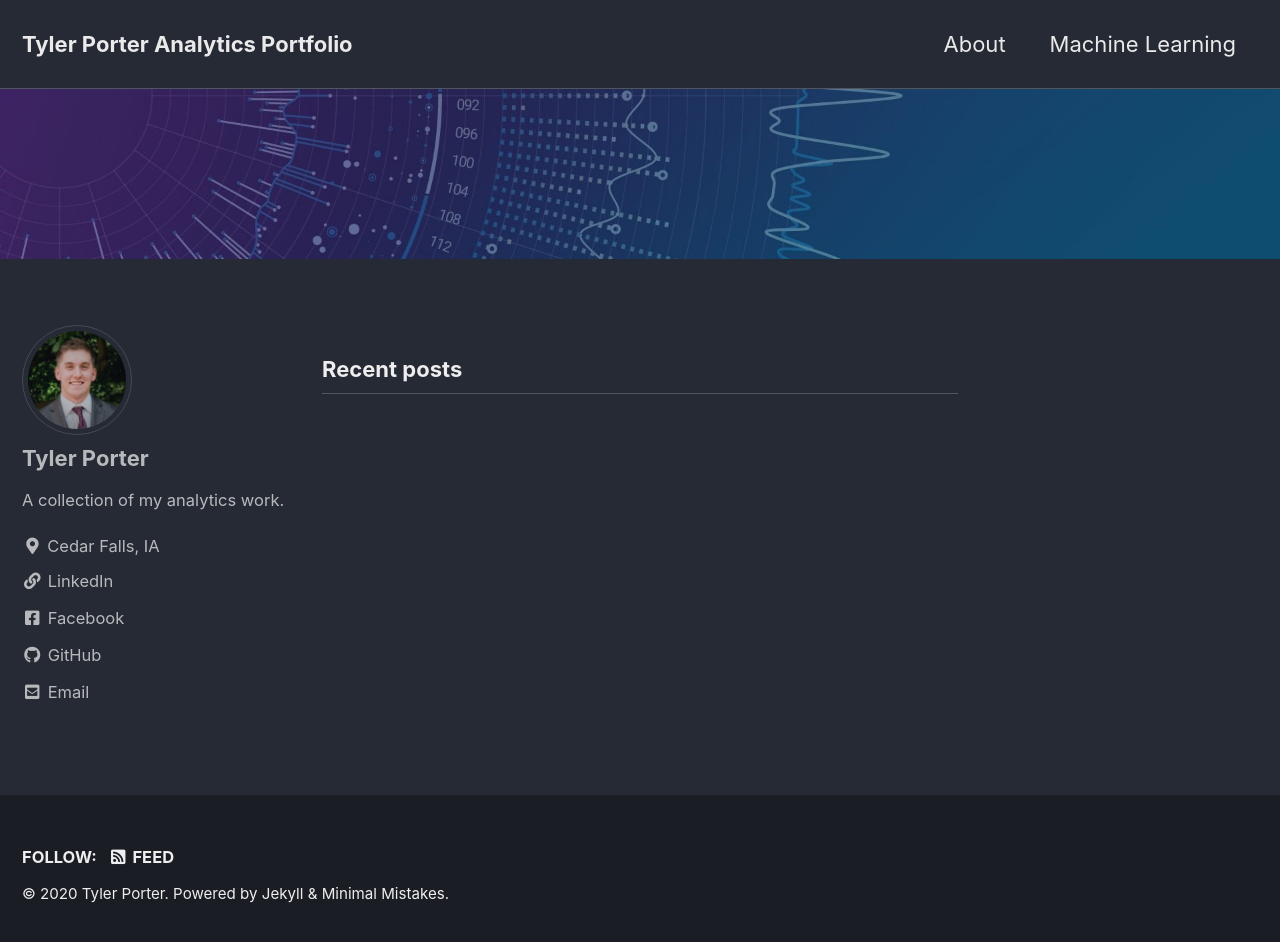
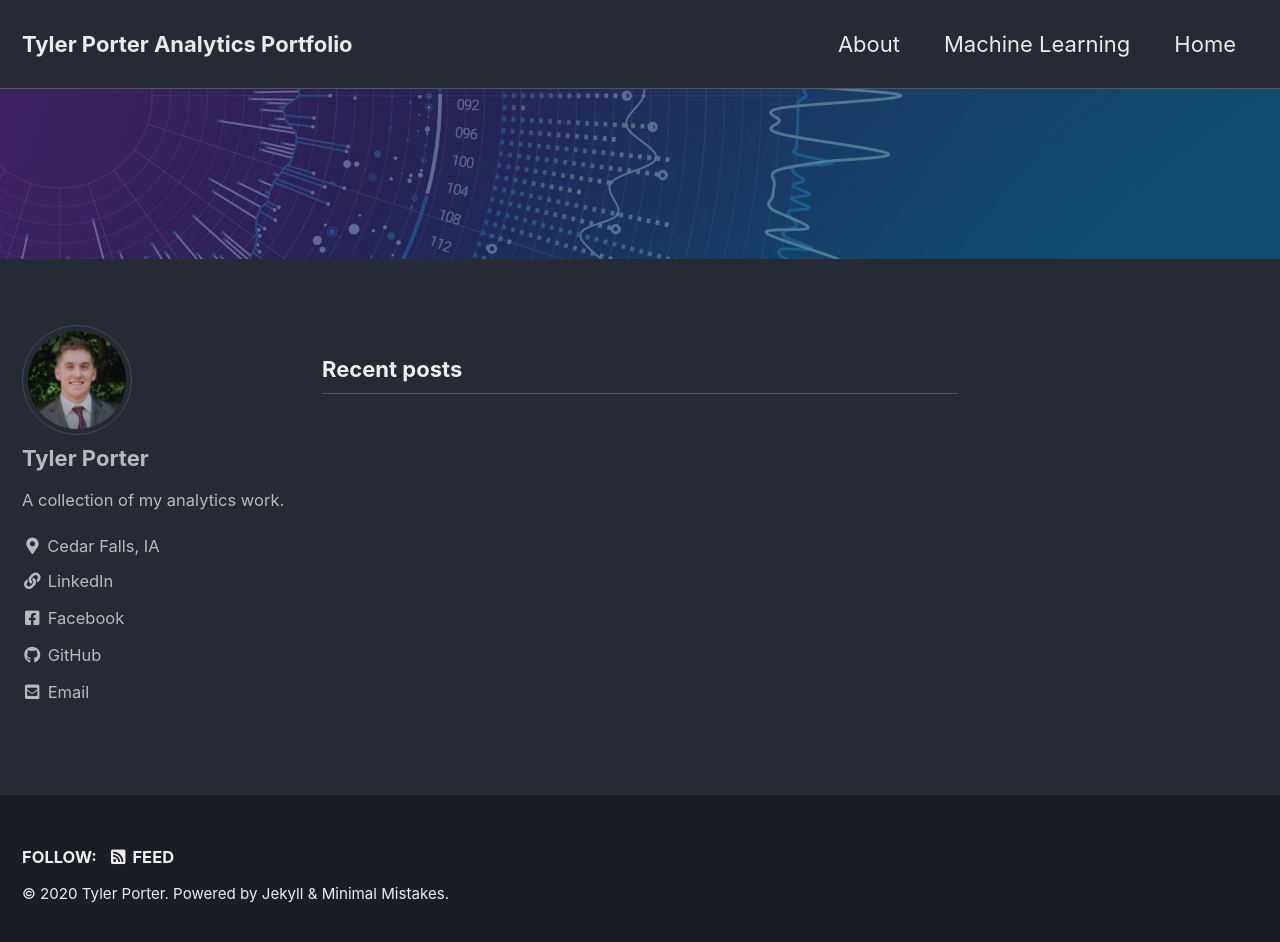
Before and after one commit to tyljporter/typo.github.io, a Jekyll site: the page built from index.html, in a window 1280 px wide and 950 px high. Shown: the top 942 px of the window. Built offline with Jekyll 4.4.1, drawn with Linux system fonts in a browser that asks for light colours; cached includes are drawn as plain includes; the list of posts is cut into pages by our own code.

Commit message:
home add

```diff
--- a/_data/navigation.yml
+++ b/_data/navigation.yml
@@ -4,6 +4,8 @@ main:
     url: /about/
   - title: "Machine Learning"
     url: /machine-learning/
+  - title: "Home"
+    url:
   # - title: "About"
   #   url: https://mmistakes.github.io/minimal-mistakes/about/
   # - title: "Sample Posts"
```
